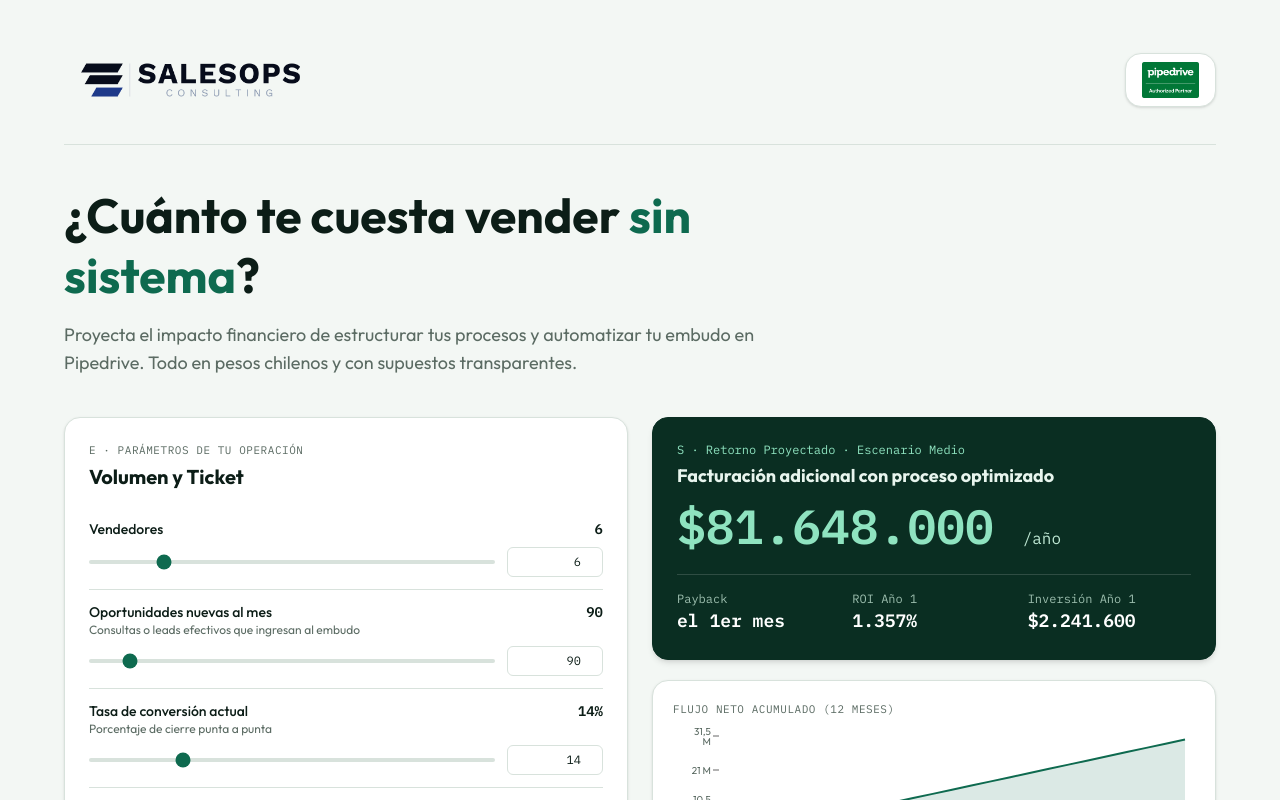
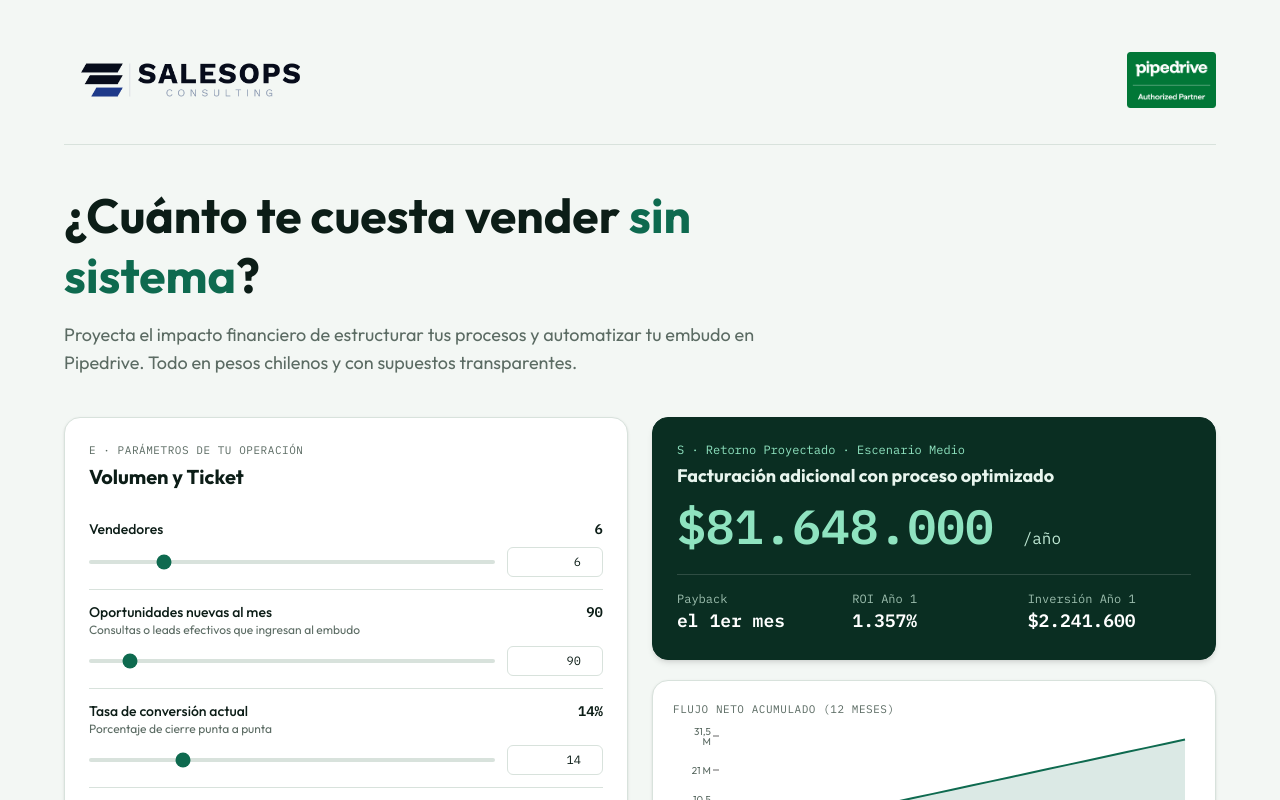
Before and after one commit to alkwingoecke-lab/salesops-consulting-web, a Next.js app: page /calculadora-roi-pipedrive in a window 1280 px wide. Shown: the top 800 px of the page. Built offline with nearby package versions, Linux system fonts and the light colour scheme.

Commit message:
Update CalculadoraROI.tsx

```diff
--- a/components/sections/CalculadoraROI.tsx
+++ b/components/sections/CalculadoraROI.tsx
@@ -176,13 +176,13 @@ export default function CalculadoraROI() {
             />
           </Link>
 
-         <div className="flex items-center bg-white px-4 py-2 rounded-2xl border border-[#D8E2DC] shadow-sm">
+         <div className="flex items-center">
             <Image
               src="/logos/pipedrive-partner.png"
               alt="Pipedrive Authorized Partner"
-              width={180}
-              height={50}
-              className="h-9 w-auto object-contain shrink-0"
+              width={220}
+              height={60}
+              className="h-14 w-auto object-contain shrink-0"
             />
           </div>
         </header>
@@ -242,7 +242,7 @@ export default function CalculadoraROI() {
                     <span className="font-mono font-bold text-sm text-[#0E6A4F]">{clp.format(implEfectiva)}</span>
                   </div>
                   <p className="text-xs mt-1 text-[#5B6B63] leading-relaxed">
-                    *El valor final no depende del número de la cantidad de usuarios, sus roles y de la complejidad técnica de la arquitectura comercial.
+                    *El valor final depende del número de la cantidad de usuarios, sus roles y de la complejidad técnica de la arquitectura comercial.
                   </p>
                   <label className="flex items-center gap-2 text-xs pt-2 cursor-pointer text-[#5B6B63]">
                     <input
@@ -426,7 +426,7 @@ export default function CalculadoraROI() {
             },
             {
               q: "¿Cómo se estima el costo de implementación?",
-              a: "Con una fórmula de autoatención: $600.000 base referencial por proyecto. El valor final no depende del número de licencias o vendedores, sino de la complejidad técnica de la arquitectura comercial (integraciones, embudos B2G o automatizaciones avanzadas). La propuesta real de SalesOps se cotiza con alcance cerrado y precio fijo en UF después del diagnóstico técnico.",
+              a: "Con una fórmula de autoatención: El valor final depende del número de licencias, de los roles que integren el equipo y de la complejidad técnica de la arquitectura comercial (integraciones, embudos B2G o automatizaciones avanzadas). La propuesta real de SalesOps se cotiza con alcance cerrado y precio fijo en UF después del diagnóstico técnico.",
             },
             {
               q: "¿Por qué el ROI usa margen y no venta?",
```
